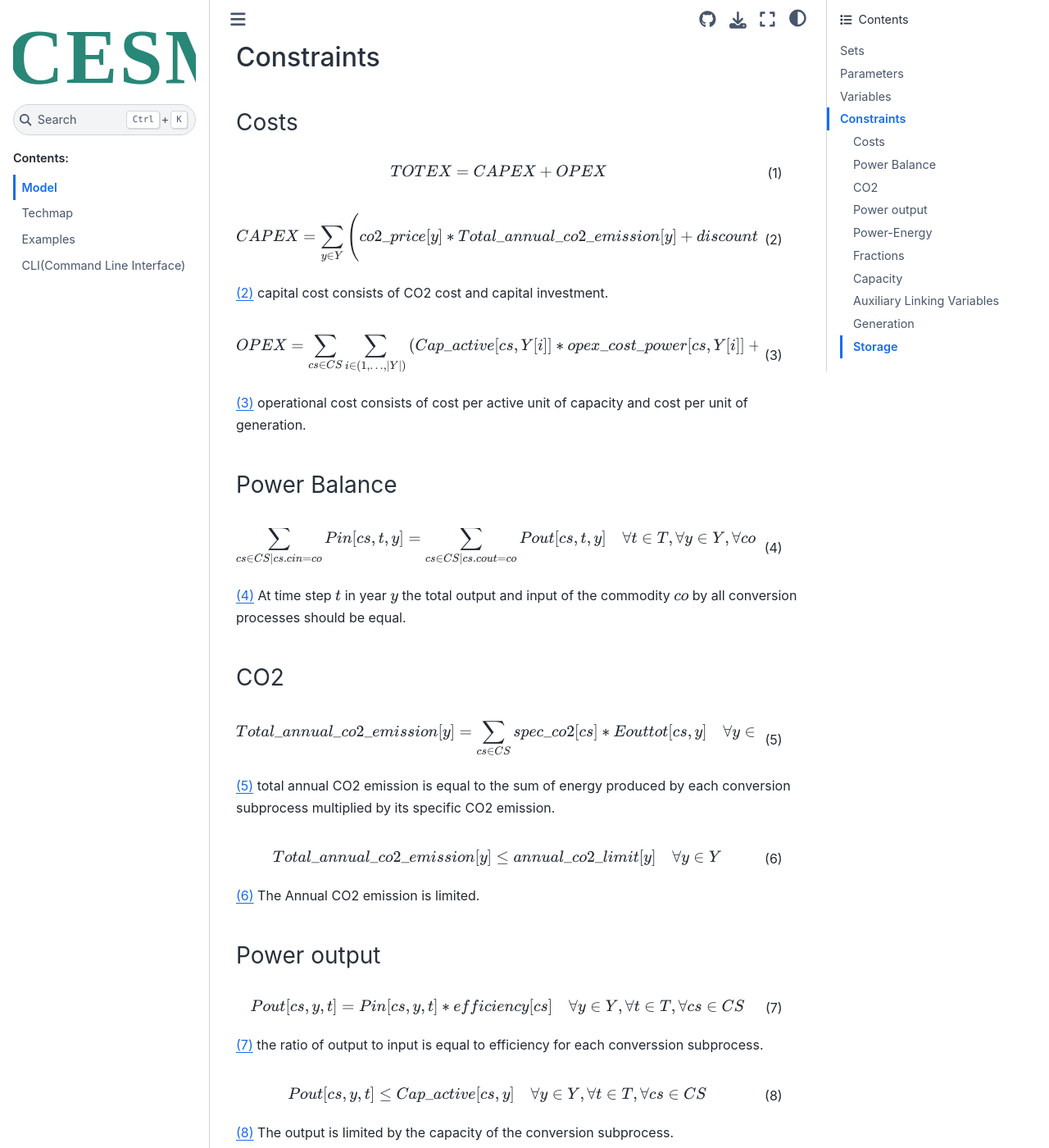
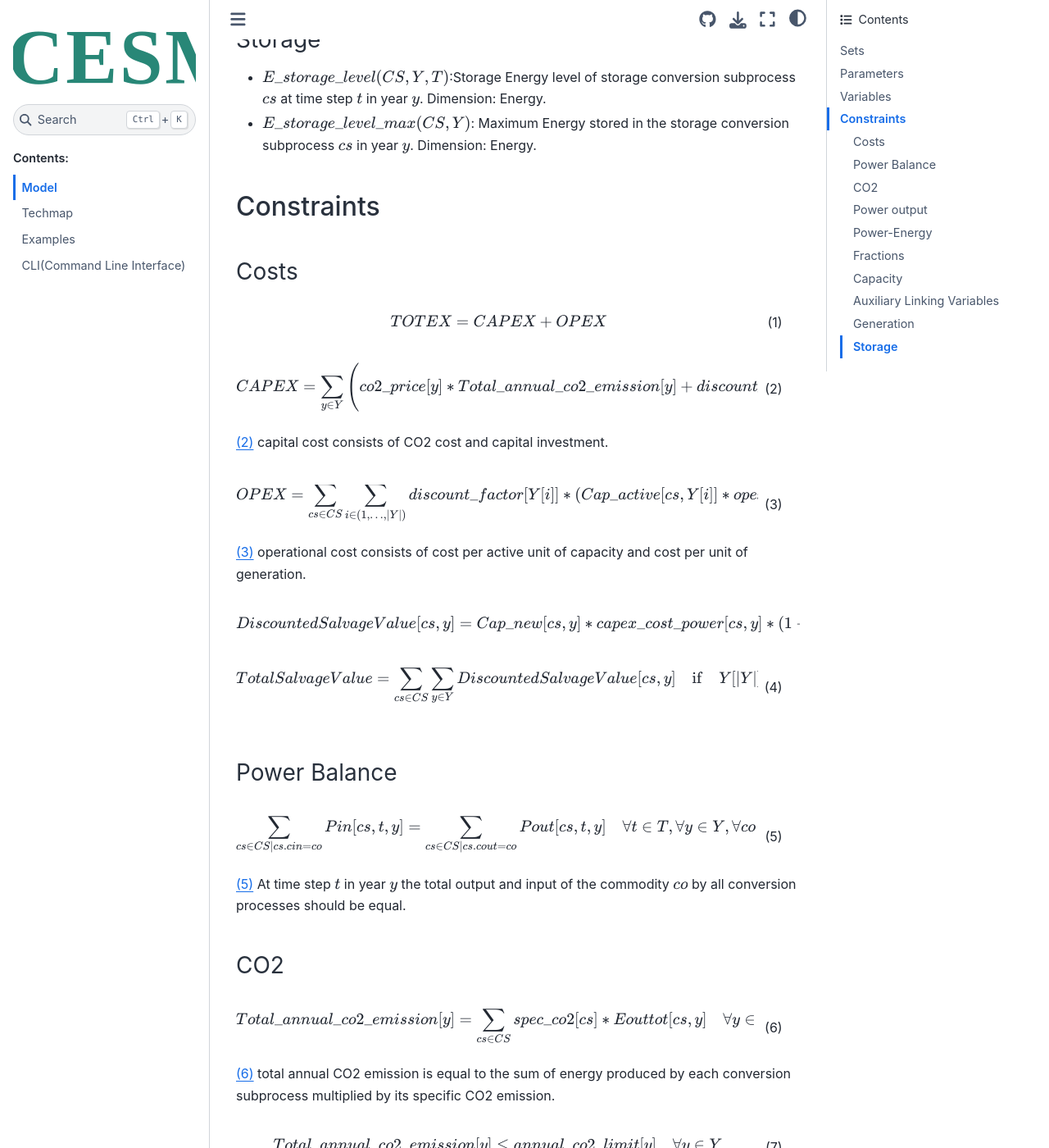
Before and after one commit to EINS-TUDa/CESM, a Sphinx documentation site: the page built from docs/source/model.rst, in a window 1280 px wide and 1400 px high, scrolled down 4707 px. Shown: the whole window at 82% size. Built offline with Sphinx 7.4.7 and the Sphinx Book theme 1.1.4, drawn with Linux system fonts in a browser that asks for light colours; some of the changed text lies outside the part shown.

Commit message:
all items fixed

```diff
--- a/docs/source/model.rst
+++ b/docs/source/model.rst
@@ -46,6 +46,8 @@
 - :math:`cap\_res\_max(CS,Y)`: maximum residual capacity of the conversion subprocess :math:`cs` at year :math:`y`. Dimension: Power. Range = Non-negative. default = 0.
 - :math:`cap\_res\_min(CS,Y)`: minimum residual capacity of the conversion subprocess :math:`cs` at year :math:`y`. Dimension: Power. Range = Non-negative. default = 0.
 
+Residual capacity is the remaining capacity from before the planning period. The parameters :math:`cap\_res\_max(CS,Y)` and :math:`cap\_res\_min(CS,Y)` define the upper and lower limit for the active capacity from this remaining capacity.
+
 Technology
 ~~~~~~~~~~
 - :math:`efficiency(CS)`: output efficiency of conversion subprocess :math:`cs`. Dimension: -. Range: Non-negative. default = 1.
@@ -71,7 +73,7 @@
 
 Storage
 ~~~~~~~
-- :math:`c\_rate(CS)`: indicates the discharge and charging rate of the storage conversion subprocess :math:`cs`. 2C means that the full storage can be fully discharged in (1 hour)/2=30 minutes. Range: Positive. Dimension: Power.
+- :math:`c\_rate(CS)`: indicates the discharge and charging rate of the storage conversion subprocess :math:`cs`. 2C means that the full storage can be fully discharged in (1 hour)/2=30 minutes. Range: Positive. Dimension: 1/Time.
 - :math:`efficiency\_charge(CS)`: Storage charging efficiency of conversion subprocess :math:`cs`. Dimension: -. Range = (0,1]. default = 1.
 
 Variables
@@ -83,6 +85,8 @@
 - :math:`TOTEX`: Total Expenditure. Dimension: Money.
 - :math:`CAPEX`: Capital Expenditure. Dimension: Money.
 - :math:`OPEX`: Operational Expenditure. Dimension: Money.
+- :math:`TotalSalvageValue`: Total Salvage Value. Dimension: Money.
+- :math:`DiscountedSalvageValue(CS,Y)`: Discounted Salvage Value of conversion subprocess :math:`cs` in year :math:`y`. Dimension: Money.
 
 CO2
 ~~~
@@ -119,15 +123,20 @@
 .. math:: TOTEX = CAPEX + OPEX
     :label: totex_eq
 
-.. math:: CAPEX = \sum_{y \in Y} \left(co2\_price[y] * Total\_annual\_co2\_emission[y]  + discount\_factor[y] * \sum_{cs \in CS} \left(Cap\_new[cs, y] * capex\_cost\_power[cs,y]\right)\right)
+.. math:: CAPEX = \sum_{y \in Y} \left(co2\_price[y] * Total\_annual\_co2\_emission[y]  + discount\_factor[y] * \sum_{cs \in CS} \left(Cap\_new[cs, y] * capex\_cost\_power[cs,y]\right)\right) - TotalSalvageValue
     :label: capex_eq
 
 :eq:`capex_eq` capital cost consists of CO2 cost and capital investment.
 
-.. math:: OPEX = \sum_{cs\in CS}\sum_{i \in (1,\ldots,|Y|)} \left( Cap\_active[cs,Y[i]] * opex\_cost\_power[cs,Y[i]] + Eouttot[cs,Y[i]] * opex\_cost\_energy[cs,Y[i]] \right) * \left( Y[i+1]-Y[i]\quad \text{if} \quad i<|Y| \quad \text{else} \quad 1 \right)
+.. math:: OPEX = \sum_{cs\in CS}\sum_{i \in (1,\ldots,|Y|)} discount\_factor[Y[i]] * \left( Cap\_active[cs,Y[i]] * opex\_cost\_power[cs,Y[i]] + Eouttot[cs,Y[i]] * opex\_cost\_energy[cs,Y[i]] \right) * \left( Y[i+1]-Y[i]\quad \text{if} \quad i<|Y| \quad \text{else} \quad 1 \right)
     :label: opex_eq
 
 :eq:`opex_eq` operational cost consists of cost per active unit of capacity and cost per unit of generation.
+
+.. math:: DiscountedSalvageValue[cs,y] =  Cap\_new[cs,y]* capex\_cost\_power[cs,y]*(1-(Y[-1]-y+1)/technical\_lifetime[cs]) * discount\_factor[y] \quad \forall y\in Y,\forall cs\in CS
+
+.. math:: TotalSalvageValue = \sum_{cs\in CS} \sum_{y \in Y} DiscountedSalvageValue[cs,y] \quad \text{if} \quad Y[|Y|] - y < technical\_lifetime[cs]
+    :label: total_salvage
 
 Power Balance
 ~~~~~~~~~~~~~
--- a/docs/source/techmap.rst
+++ b/docs/source/techmap.rst
@@ -32,8 +32,8 @@
     * TSS_name: the name of the time series selection.
     * description: the description of the time series selection. It is used for the documentation.
     * dt: the time step of the simulation.
-
-
+    TSS files contains the index of time steps which are considered in the formulation. The index starts from 1. For example if it contains 1,2,3,11,12,13 then six time steps are considered in the formulation.
+    It also tells that the 1st, 2nd, 3rd, 11th, 12th, 13th elements of the time dependent input data, that is provided in a text file, are considered in the formulation.
 
 
 Time Dependent Parameters
```
